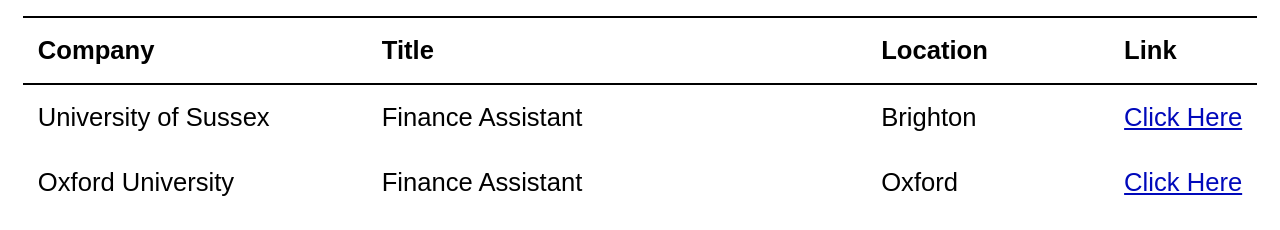
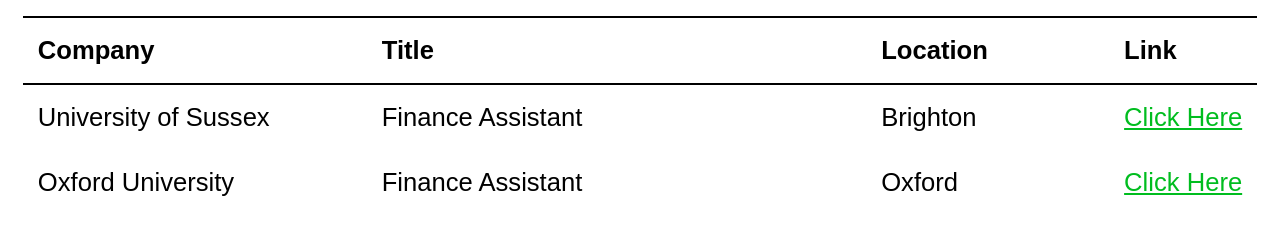
Before and after one commit to thesilvercord/project_1718_neuroP, a plain HTML site: page docs/jobmarket.html in a window 1280 px wide. Shown: the part 562-792 px from the top of the page. Drawn offline with Linux system fonts and the light colour scheme; a script that the page names is missing.

Commit message:
Update project_x.css

```diff
--- a/docs/project_x.css
+++ b/docs/project_x.css
@@ -66,9 +66,11 @@
   text-decoration: none;
 }
 
-td>a:link {color: #0009BB;}
+td>a:link {color: #00bd1f;}
 
-td>a:hover{color: #D300B3;}
+td a:visited {
+  color: #210099;
+}
 
 .svg_1 a {color: white;}
 
```
